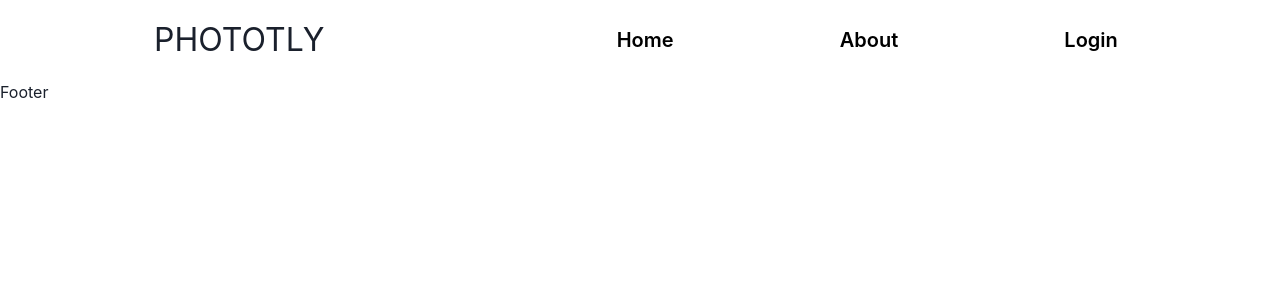
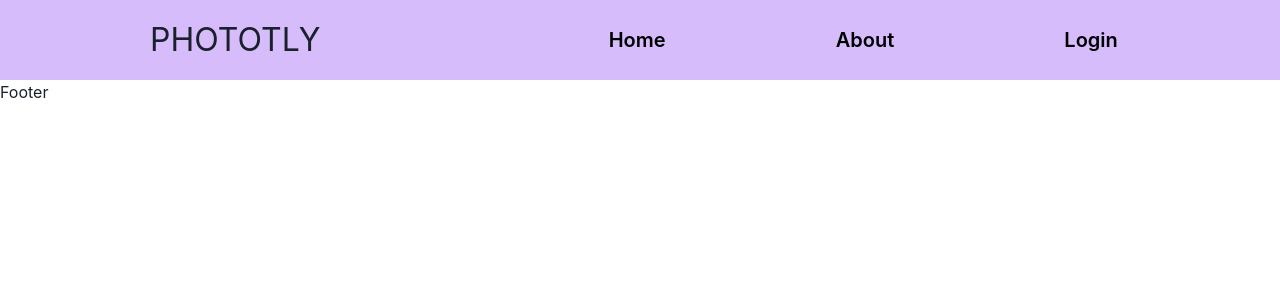
Before and after one commit to HIDZI123/TeraByte, a React (Vite) app in the folder TeraByte/: page /edit in a window 1280 px wide. Shown: the top 300 px of the page. Built offline with nearby package versions, Linux system fonts and the light colour scheme.

Commit message:
Header khatam

```diff
--- a/TeraByte/src/components/Header.jsx
+++ b/TeraByte/src/components/Header.jsx
@@ -4,25 +4,58 @@ import { Link } from "react-router-dom";
 
 const Header = () => {
   return (
-   <HStack justifyContent={"space-evenly"} w={'full'} p={'5'} h={'5rem'} >
-    <Box>
+    <HStack justifyContent={"space-evenly"} w={"full"} p={"5"} h={"5rem"} backgroundColor={'#D6BCFA'}>
+      <Box>
+        <Text textTransform={"uppercase"} fontSize={"2rem"} p={"2"}>
+          PhototLy
+        </Text>
+      </Box>
+      <Box></Box>
 
-    <Text textTransform={'uppercase'} fontSize={'2rem'} p={'2'} >PhototLy</Text>
-    </Box>
-    <Box>
+      <Button
+        variant={"solid"}
+        fontSize={"1.25rem"}
+        p={"5"}
+        backgroundColor={'#D6BCFA'}
+        color={"black"}
+        _hover={{
+          backgroundColor: "#805AD5",
+          color: "White",
+          borderBottom: '4px solid #44337A'
 
-    </Box>
-      <Button variant={'link'} fontSize={'1.25rem'} p={'4'}  color={'black'}>
-        <Link to={'/'} > Home </Link>
+        }}
+      >
+        <Link to={"/"}> Home </Link>
       </Button>
-      <Button variant={'link'} fontSize={'1.25rem'} p={'4'} color={'black'}>
-        <Link to={'#about'} >About</Link>
+      <Button  variant={"solid"}
+        fontSize={"1.25rem"}
+        p={"5"}
+        backgroundColor={'#D6BCFA'}
+        color={"black"}
+        _hover={{
+          backgroundColor: "#805AD5",
+          color: "White",
+          borderBottom: '4px solid #44337A'
+
+        }}>
+        <Link to={"#about"}>About</Link>
       </Button>
-      <Button variant={'link'} fontSize={'1.25rem'} p={'4'} color={'black'} >
-        <Link to={'/login'} >Login </Link>
+      <Button  variant={"solid"}
+        fontSize={"1.25rem"}
+        p={"5"}
+        backgroundColor={'#D6BCFA'}
+        color={"black"}
+        borderRadius={'12px 0px 12px 12px'}
+        _hover={{
+          backgroundColor: "#805AD5",
+          color: "White",
+          borderBottom: '4px solid #44337A',
+          transform: 'scale(1.2)'
+
+        }}>
+        <Link to={"/login"}>Login </Link>
       </Button>
-
-   </HStack>
+    </HStack>
   );
 };
 
```
